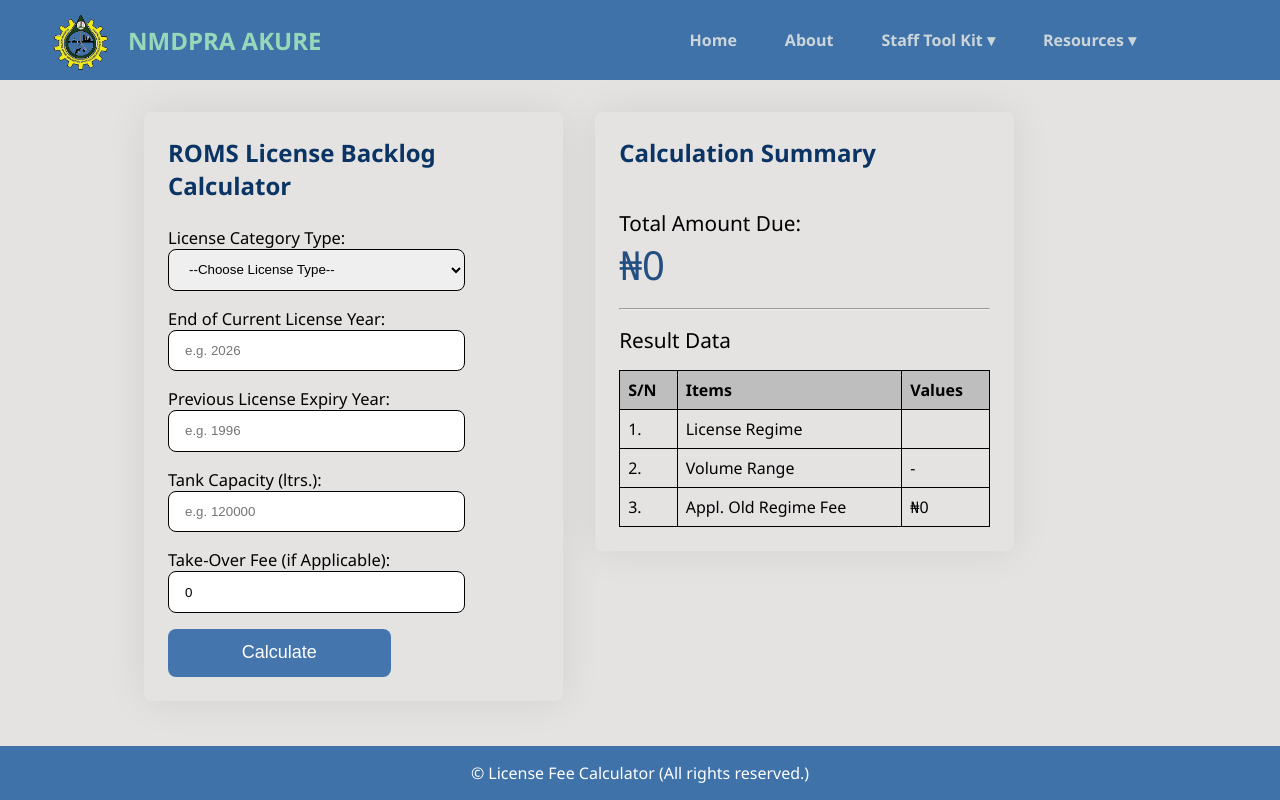
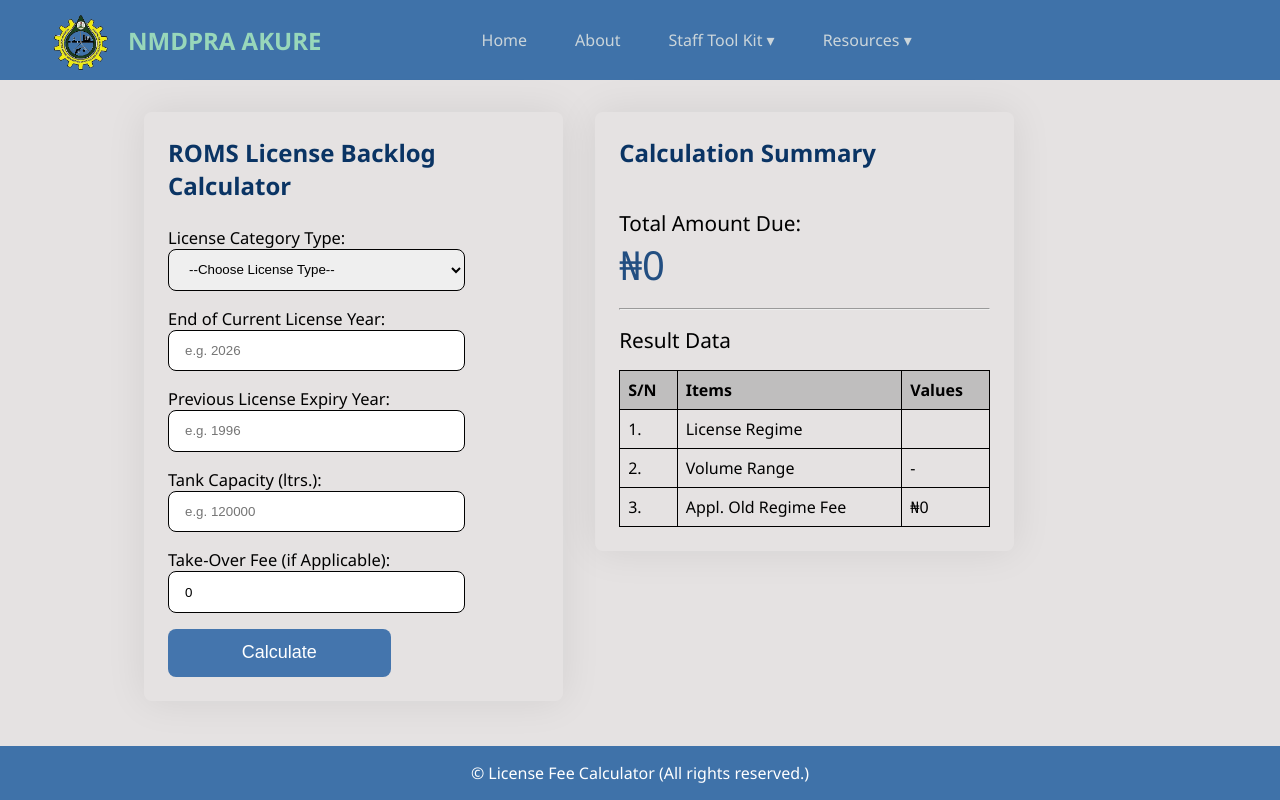
Before and after one commit to Adeniji-Rahmon-Olusegun/license-backlog-calculator, a React (Create React App) app in the folder client/: page / in a window 1280 px wide. Built offline with nearby package versions, Linux system fonts and the light colour scheme; the HTML template or start-up script is replaced by a standard one.

Commit message:
minor UI fix

```diff
--- a/client/src/styles/header.css
+++ b/client/src/styles/header.css
@@ -2,16 +2,18 @@
     background-color: rgb(63, 114, 169);
     display: flex;
     color: #cbd5da;
-    /* justify-content: space-between; */
+    /* justify-content: flex-start; */
     align-items: center;
-    gap: 1rem;
+    gap: 10rem;
     height: 5rem;
-    width: 100%;
+    max-width: 100%;
+    /* flex-wrap: wrap; */
 }
 
 .header-logo {
     margin-left: 3rem;
     display: flex;
+    /* flex-wrap: wrap; */
     align-items: center;
     gap: 1rem;
     font-size: medium;
@@ -20,15 +22,16 @@
 
 .header--logo-image {
     width: 4rem;
+    height: 4rem;
 }
 
 .header--nav-items {
     display: flex;
+    flex-wrap: wrap;
     list-style: none;
-    font-weight: 650;
-    /* width: 70%; */
+    font-weight: 500;
     gap: 3rem;
-    margin-left: 22rem;
+    /* margin-left: 16rem; */
 }
 
 a {
```
